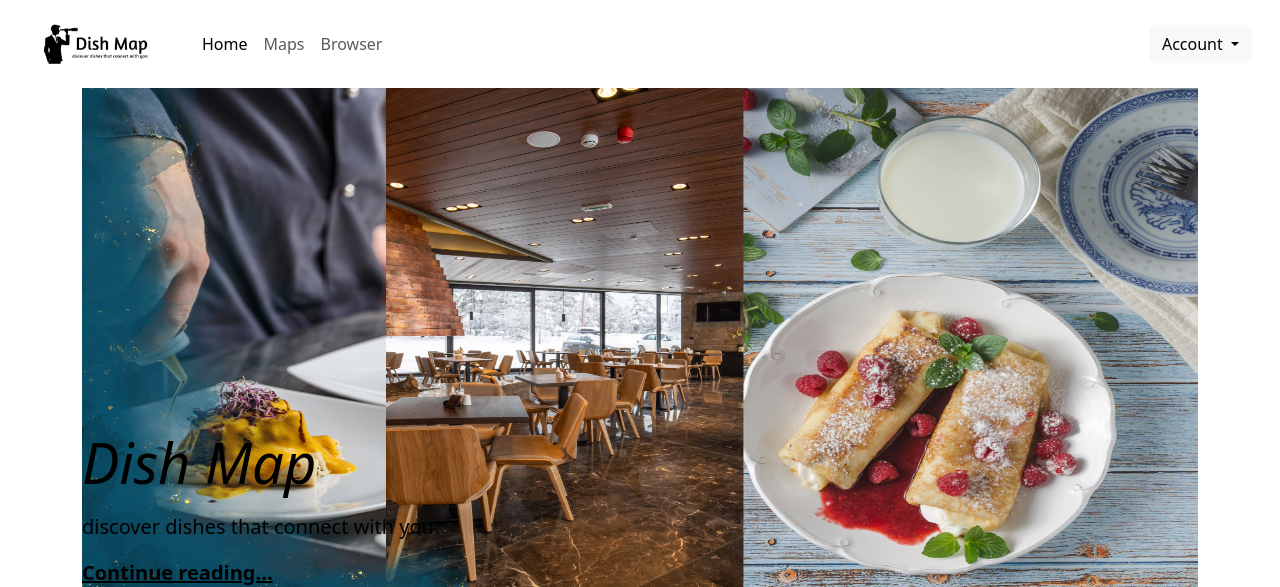
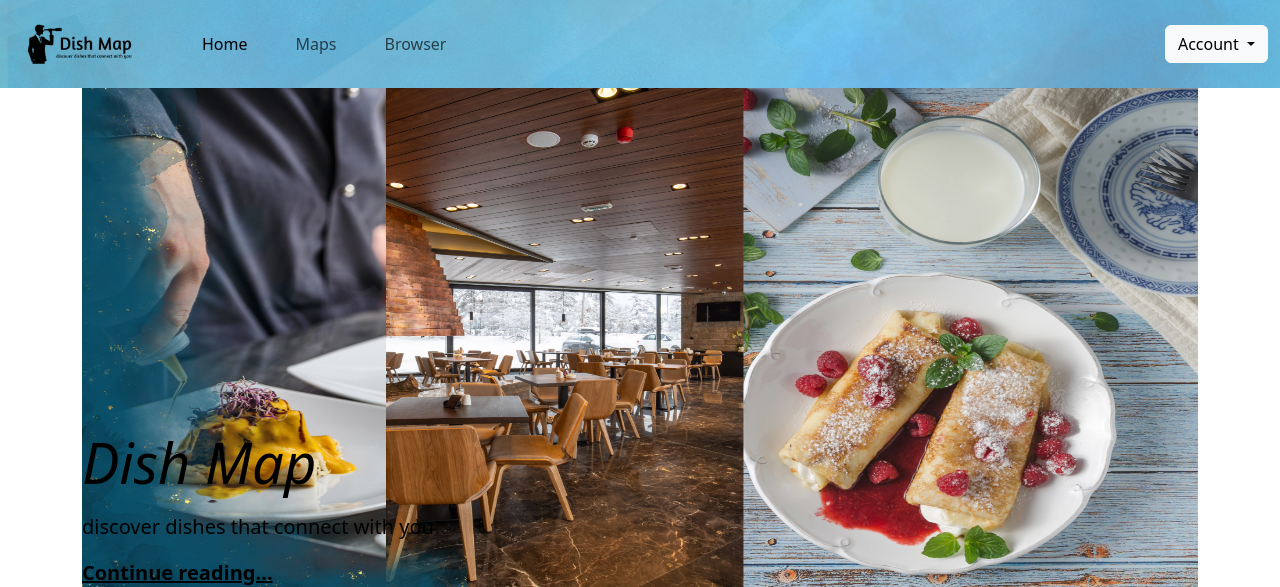
Before and after one commit to Brooklyn-STEAM/10042-Restaurant-Map-For-Cultures-With-Restricted-Diets, a Flask app: page / in a window 1280 px wide. Shown: the top 587 px of the page. Run offline with Flask 3, Linux system fonts and the light colour scheme.

Commit message:
navbar background img and li hover effect

```diff
--- a/static/css/style.css
+++ b/static/css/style.css
@@ -12,3 +12,17 @@
     border: none;
     width: 100%;
 }
+
+#nav-primary{
+    background-image: url("../images/navbar_background.png");
+
+    & li:hover{
+        background-color: lightcyan;
+
+    }
+
+    & li{
+        padding: 1rem;
+    }
+
+}
--- a/templates/components/navbar.html.jinja
+++ b/templates/components/navbar.html.jinja
@@ -1,4 +1,4 @@
-<nav class="navColor navbar navbar-expand-lg w-100 p-3">
+<nav class="navColor navbar navbar-expand-lg w-100" id="nav-primary">
   <section class="container-fluid">
     <a class="navbar-brand" href="#">
       <img src="/static/images/Untitled (3).png" alt="Logo" width="150" class="d-inline-block align-text-top">
--- a/templates/home_page.html.jinja
+++ b/templates/home_page.html.jinja
@@ -12,7 +12,7 @@
   <link
     href="https://fonts.googleapis.com/css2?family=IBM+Plex+Serif:ital,wght@0,100;0,200;0,300;0,400;0,500;0,600;0,700;1,100;1,200;1,300;1,400;1,500;1,600;1,700&display=swap"
     rel="stylesheet">
-  <link rel="stylesheet" href="/static/style.css">
+  <link rel="stylesheet" href="../static/css/style.css">
   <style>
     #picture {
       height: 500px;
```
